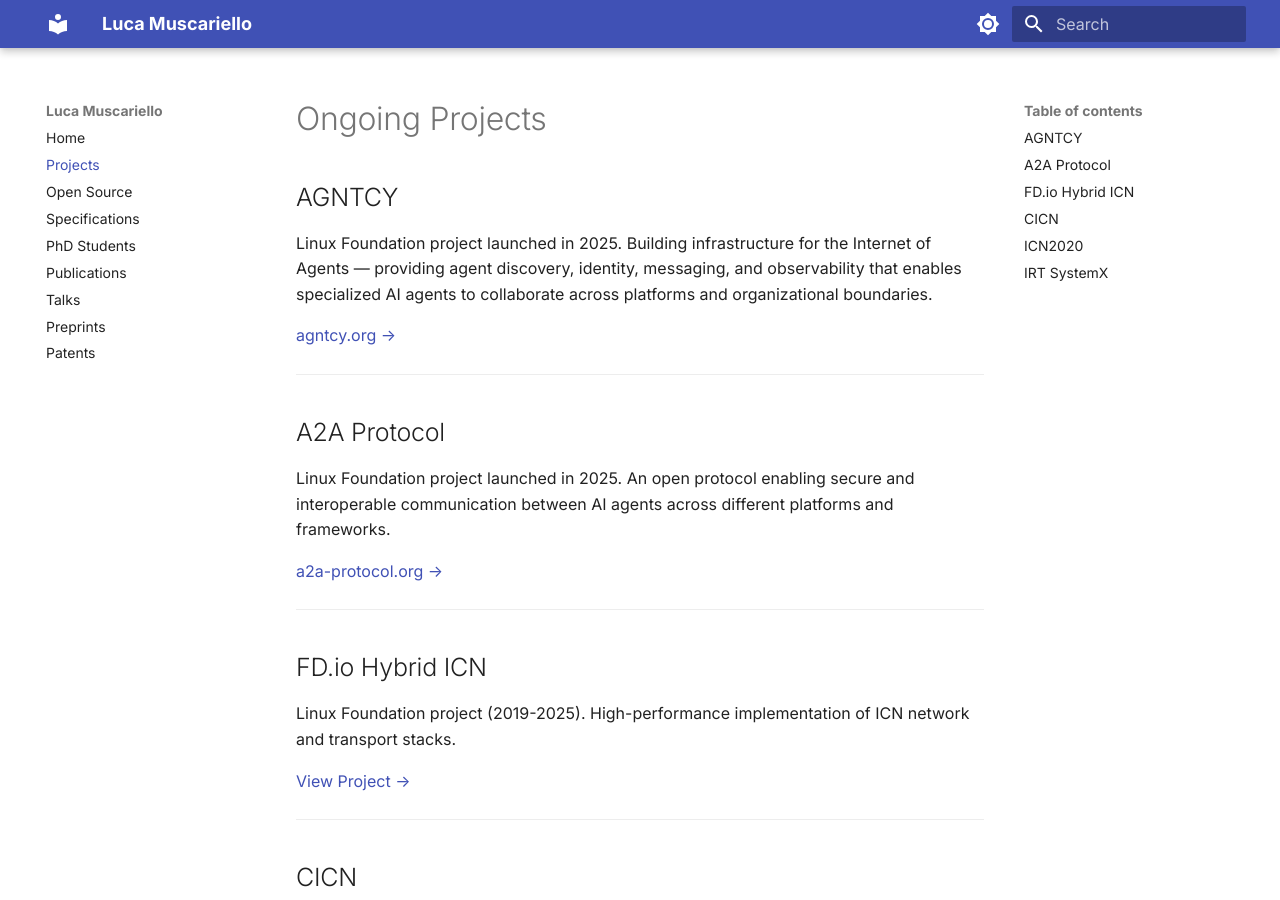
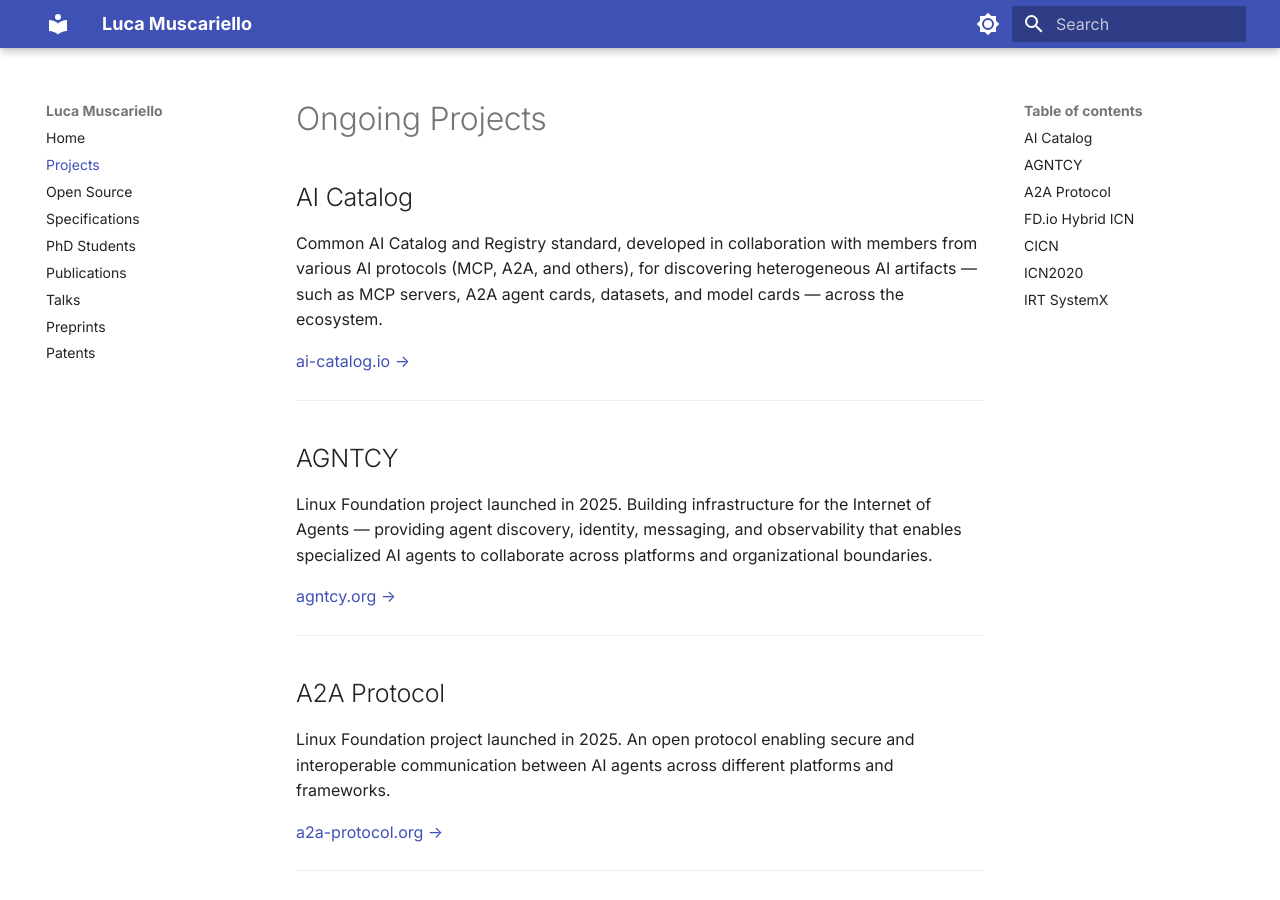
Before and after one commit to muscariello/muscariello.github.io, an MkDocs documentation site: the page built from docs/projects.md, in a window 1280 px wide and 900 px high. Built offline with MkDocs 1.6.1 and Material for MkDocs 9.7.7, drawn with Linux system fonts in a browser that asks for light colours.

Commit message:
chore: add AI Catalog project to projects page
Add the AI Catalog / ai-catalog.io project (https://github.com/Agent-Card/ai-catalog) to the ongoing projects list.

Signed-off-by: Luca Muscariello <muscariello@ieee.org>

```diff
--- a/docs/projects.md
+++ b/docs/projects.md
@@ -1,4 +1,15 @@
 # Ongoing Projects
+
+## AI Catalog
+
+Common AI Catalog and Registry standard, developed in collaboration with members
+from various AI protocols (MCP, A2A, and others), for discovering heterogeneous
+AI artifacts — such as MCP servers, A2A agent cards, datasets, and model cards —
+across the ecosystem.
+
+[ai-catalog.io →](https://ai-catalog.io/)
+
+---
 
 ## AGNTCY
 
```
